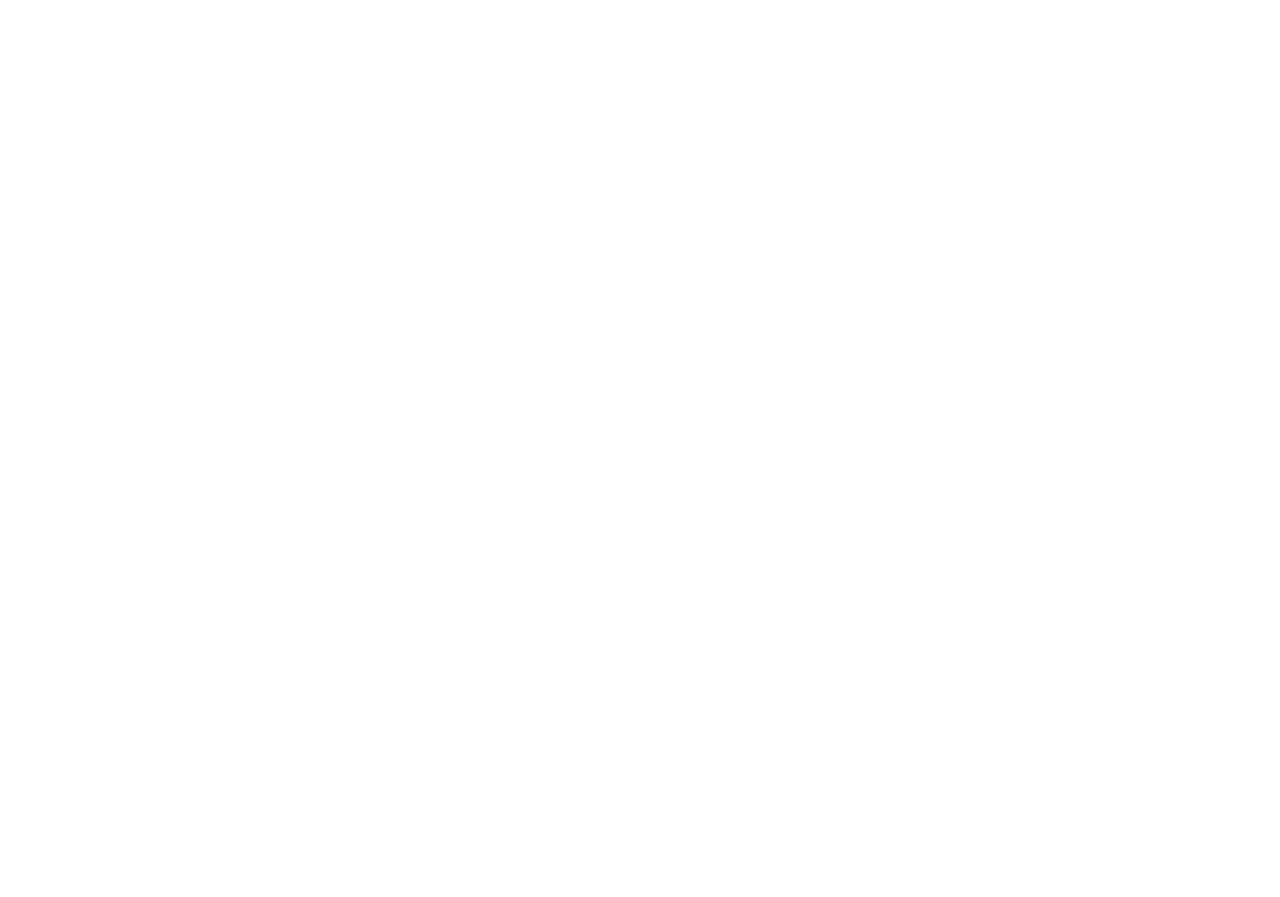
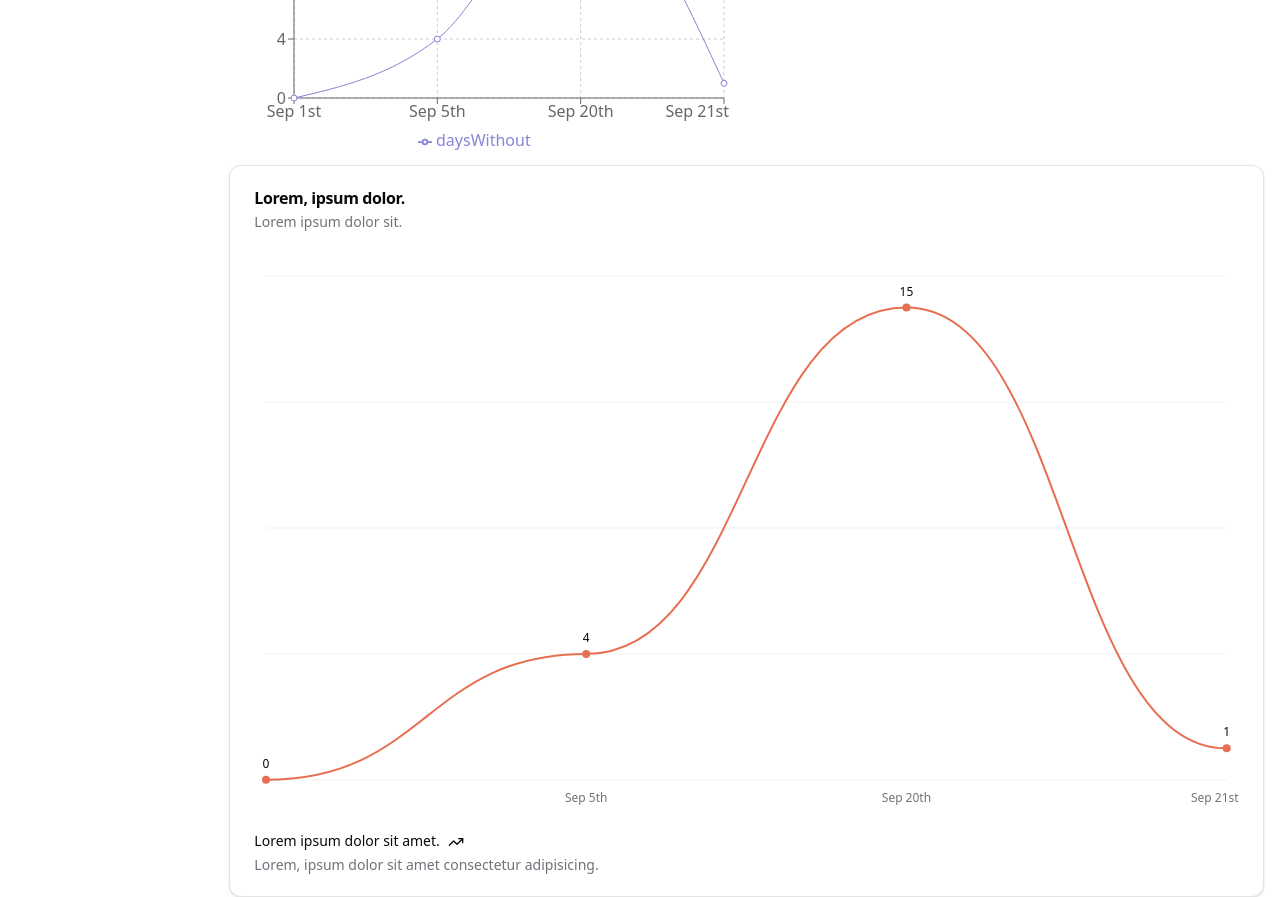
Before and after one commit to kmoze/migraine_pal, a React (Vite) app: page /analytics in a window 1280 px wide. Shown: the part 1060-1957 px from the top of the page. Before the commit the page ends 909 px from the top, so only its background shows below. Built offline with nearby package versions, Linux system fonts and the light colour scheme; no server answers; the database is empty.

Commit message:
Experimenting with line chart

```diff
--- a/package.json
+++ b/package.json
@@ -22,6 +22,7 @@
     "class-variance-authority": "^0.7.0",
     "clsx": "^2.1.1",
     "date-fns": "^3.6.0",
+    "date-fns-tz": "^3.1.3",
     "lucide-react": "^0.441.0",
     "react": "^18.3.1",
     "react-day-picker": "^8.10.1",
--- /dev/null
+++ b/src/components/LineChartTest.tsx
@@ -0,0 +1,166 @@
+import { TrendingUp } from 'lucide-react';
+import { CartesianGrid, LabelList, Line, LineChart, XAxis } from 'recharts';
+import { format } from 'date-fns';
+import {
+  Card,
+  CardContent,
+  CardDescription,
+  CardFooter,
+  CardHeader,
+  CardTitle,
+} from '@/components/ui/card';
+import {
+  ChartConfig,
+  ChartContainer,
+  ChartTooltip,
+  ChartTooltipContent,
+} from '@/components/ui/chart';
+
+export const description = 'A line chart with a label';
+
+// Migraine interface
+interface Migraine {
+  id: number;
+  date: Date;
+  symptoms: string[];
+  triggers: string[];
+  pain: number;
+}
+
+// Sample array of migraines (you will be fetching this from your state or database)
+const migraines: Migraine[] = [
+  {
+    id: 1,
+    date: new Date('2024-09-01'),
+    symptoms: ['nausea'],
+    triggers: ['stress'],
+    pain: 7,
+  },
+  {
+    id: 2,
+    date: new Date('2024-09-05'),
+    symptoms: ['blurred vision'],
+    triggers: ['lack of sleep'],
+    pain: 6,
+  },
+  {
+    id: 3,
+    date: new Date('2024-09-20'),
+    symptoms: ['throbbing'],
+    triggers: ['caffeine'],
+    pain: 8,
+  },
+  {
+    id: 4,
+    date: new Date('2024-09-21'),
+    symptoms: ['throbbing'],
+    triggers: ['caffeine'],
+    pain: 8,
+  },
+];
+
+// Step 1: Sort migraines by date (just in case they are not in order)
+const sortedMigraines = migraines.sort(
+  (a, b) => a.date.getTime() - b.date.getTime()
+);
+
+function formatDateWithSuffix(date: Date): string {
+  // 'MMM do' format will give us something like 'Sep 1st'
+  return format(date, 'MMM do');
+}
+
+// Step 2: Calculate the number of days without a migraine between each entry
+const daysWithoutMigraine = sortedMigraines.map((migraine, index) => {
+  if (index === 0) {
+    return {
+      date: formatDateWithSuffix(new Date(migraine.date)),
+      daysWithout: 0, // First migraine doesn't have previous one to compare
+    };
+  } else {
+    const previousMigraine = sortedMigraines[index - 1];
+    const differenceInTime =
+      migraine.date.getTime() - previousMigraine.date.getTime();
+    const differenceInDays = Math.floor(differenceInTime / (1000 * 3600 * 24)); // Convert from milliseconds to days
+
+    return {
+      date: formatDateWithSuffix(new Date(migraine.date)),
+      daysWithout: differenceInDays,
+    };
+  }
+});
+
+const chartConfig = {
+  desktop: {
+    label: 'Desktop',
+    color: 'hsl(var(--chart-1))',
+  },
+  mobile: {
+    label: 'Mobile',
+    color: 'hsl(var(--chart-2))',
+  },
+} satisfies ChartConfig;
+
+function LineChartTest() {
+  return (
+    <Card>
+      <CardHeader>
+        <CardTitle>Lorem, ipsum dolor.</CardTitle>
+        <CardDescription>Lorem ipsum dolor sit.</CardDescription>
+      </CardHeader>
+      <CardContent>
+        <ChartContainer config={chartConfig}>
+          <LineChart
+            accessibilityLayer
+            data={daysWithoutMigraine}
+            margin={{
+              top: 20,
+              left: 12,
+              right: 12,
+            }}
+          >
+            <CartesianGrid vertical={false} />
+            <XAxis
+              dataKey="date"
+              tickLine={false}
+              axisLine={false}
+              tickMargin={8}
+            />
+            <ChartTooltip
+              cursor={false}
+              content={<ChartTooltipContent indicator="line" />}
+            />
+            <Line
+              dataKey="daysWithout"
+              type="bumpX"
+              stroke="var(--color-desktop)"
+              strokeWidth={2}
+              dot={{
+                fill: 'var(--color-desktop)',
+              }}
+              activeDot={{
+                r: 8,
+              }}
+            >
+              <LabelList
+                position="top"
+                offset={12}
+                className="fill-foreground"
+                fontSize={12}
+              />
+            </Line>
+          </LineChart>
+        </ChartContainer>
+      </CardContent>
+      <CardFooter className="flex-col items-start gap-2 text-sm">
+        <div className="flex gap-2 font-medium leading-none">
+          Lorem ipsum dolor sit amet. <TrendingUp className="h-4 w-4" />
+        </div>
+        <div className="leading-none text-muted-foreground">
+          Lorem, ipsum dolor sit amet consectetur adipisicing.
+        </div>
+      </CardFooter>
+    </Card>
+  );
+}
+
+export default LineChartTest;
--- /dev/null
+++ b/src/components/TestChart.tsx
@@ -0,0 +1,104 @@
+import {
+  LineChart,
+  Line,
+  XAxis,
+  YAxis,
+  CartesianGrid,
+  Tooltip,
+  Legend,
+} from 'recharts';
+
+import { format } from 'date-fns';
+
+// Migraine interface
+interface Migraine {
+  id: number;
+  date: Date;
+  symptoms: string[];
+  triggers: string[];
+  pain: number;
+}
+
+// Sample array of migraines (you will be fetching this from your state or database)
+const migraines: Migraine[] = [
+  {
+    id: 1,
+    date: new Date('2024-09-01'),
+    symptoms: ['nausea'],
+    triggers: ['stress'],
+    pain: 7,
+  },
+  {
+    id: 2,
+    date: new Date('2024-09-05'),
+    symptoms: ['blurred vision'],
+    triggers: ['lack of sleep'],
+    pain: 6,
+  },
+  {
+    id: 3,
+    date: new Date('2024-09-20'),
+    symptoms: ['throbbing'],
+    triggers: ['caffeine'],
+    pain: 8,
+  },
+  {
+    id: 4,
+    date: new Date('2024-09-21'),
+    symptoms: ['throbbing'],
+    triggers: ['caffeine'],
+    pain: 8,
+  },
+];
+
+// Step 1: Sort migraines by date (just in case they are not in order)
+const sortedMigraines = migraines.sort(
+  (a, b) => a.date.getTime() - b.date.getTime()
+);
+
+function formatDateWithSuffix(date: Date): string {
+  // 'MMM do' format will give us something like 'Sep 1st'
+  return format(date, 'MMM do');
+}
+
+// Step 2: Calculate the number of days without a migraine between each entry
+const daysWithoutMigraine = sortedMigraines.map((migraine, index) => {
+  if (index === 0) {
+    return {
+      date: formatDateWithSuffix(new Date(migraine.date)),
+      daysWithout: 0, // First migraine doesn't have previous one to compare
+    };
+  } else {
+    const previousMigraine = sortedMigraines[index - 1];
+    const differenceInTime =
+      migraine.date.getTime() - previousMigraine.date.getTime();
+    const differenceInDays = Math.floor(differenceInTime / (1000 * 3600 * 24)); // Convert from milliseconds to days
+
+    return {
+      date: formatDateWithSuffix(new Date(migraine.date)),
+      daysWithout: differenceInDays,
+    };
+  }
+});
+
+console.log(daysWithoutMigraine);
+
+function TestChart() {
+  return (
+    <LineChart width={500} height={300} data={daysWithoutMigraine}>
+      <CartesianGrid strokeDasharray="3 3" />
+      <XAxis dataKey="date" />
+      <YAxis />
+      <Tooltip />
+      <Legend />
+      <Line
+        type="monotone"
+        dataKey="daysWithout"
+        stroke="#8884d8"
+        activeDot={{ r: 8 }}
+      />
+    </LineChart>
+  );
+}
+
+export default TestChart;
--- a/src/pages/Analytics.tsx
+++ b/src/pages/Analytics.tsx
@@ -29,6 +29,8 @@ import {
   Pie,
   PieChart,
 } from 'recharts';
+import TestChart from '@/components/TestChart';
+import LineChartTest from '@/components/LineChartTest';
 
 interface Migraine {
   id: number;
@@ -227,6 +229,8 @@ function Analytics({ migraines }: AnalyticsProps) {
             </CardFooter>
           </Card>
         </div>
+        <TestChart />
+        <LineChartTest />
       </div>
     </>
   );
```
Also changed, not shown: 1 other file (tests, documents, lock files or other folders).
